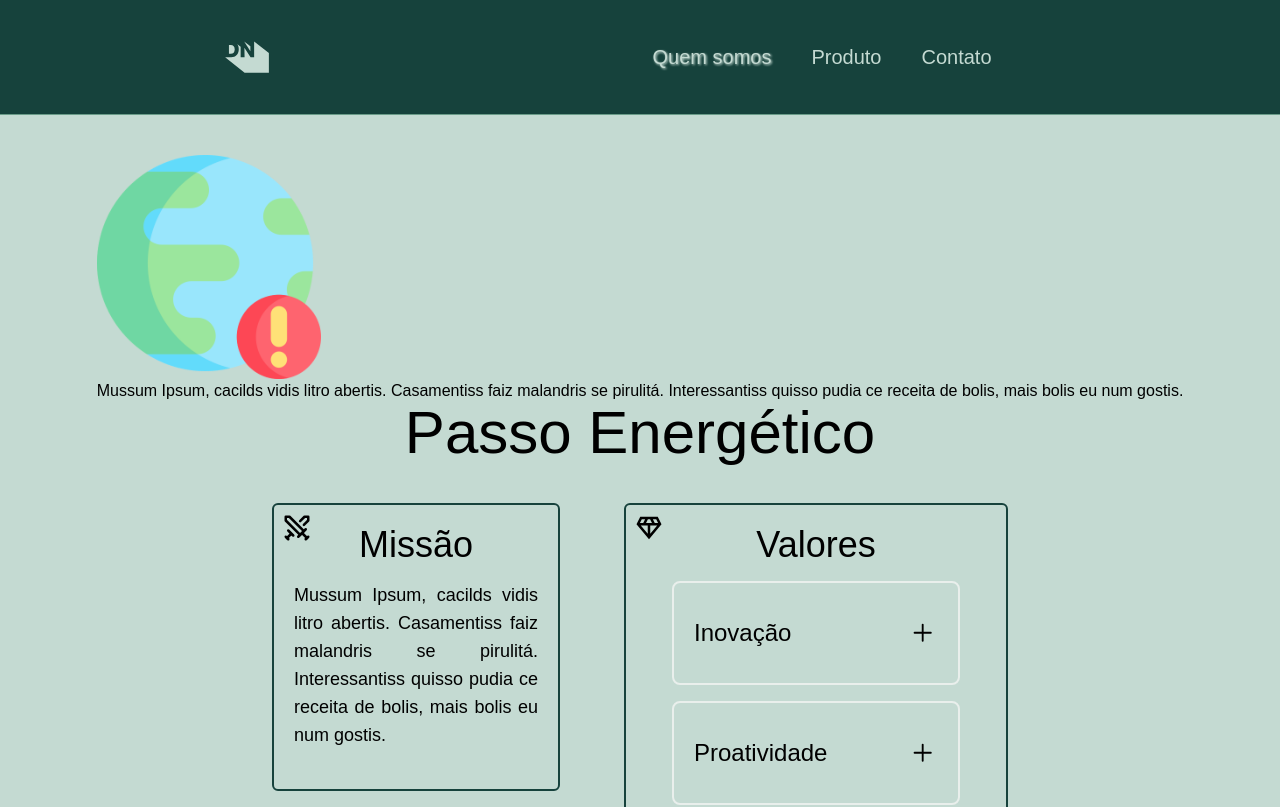
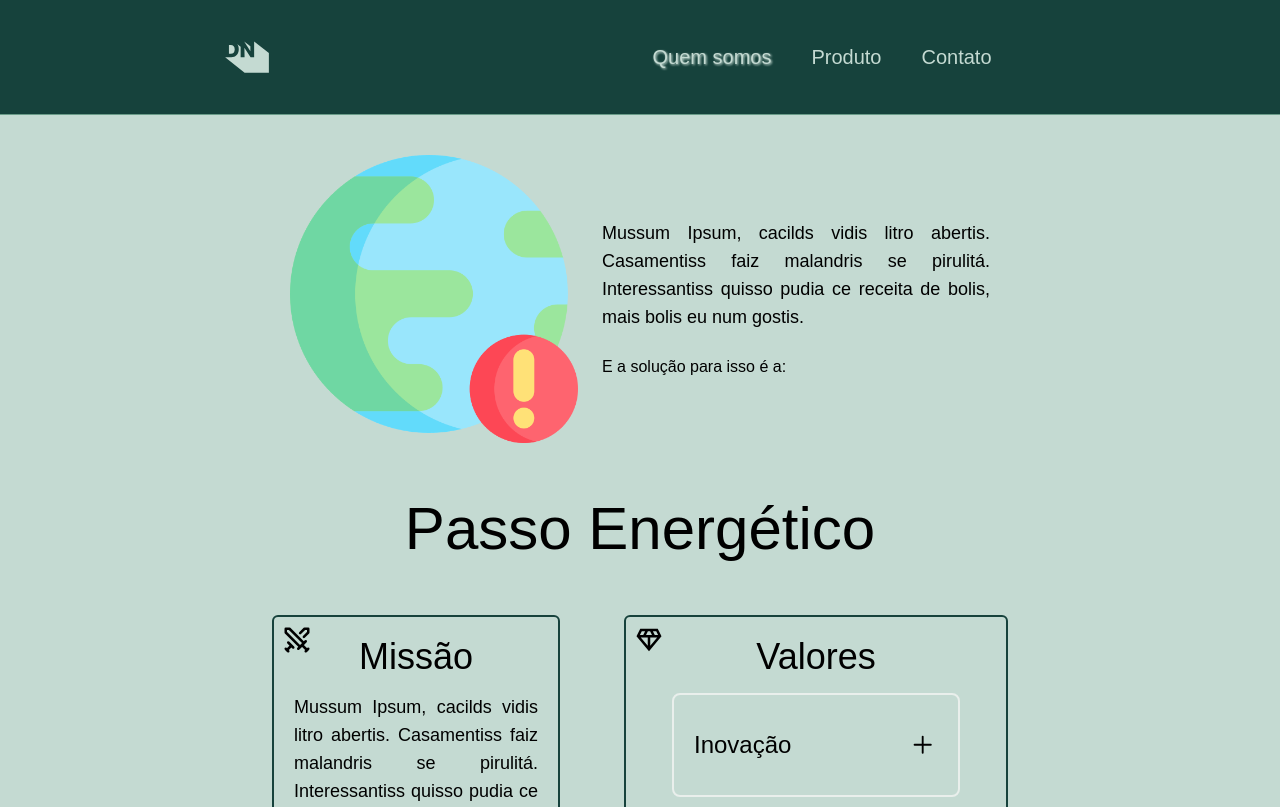
Before and after one commit to pedrohmartinsa/GS, a React (Vite) app in the folder gs/: page /about in a window 1280 px wide. Shown: the top 807 px of the page. Built offline with nearby package versions, Linux system fonts and the light colour scheme.

Commit message:
terminei a aba de quem somos

```diff
--- a/gs/src/pages/About.jsx
+++ b/gs/src/pages/About.jsx
@@ -5,33 +5,42 @@ import { AnimatePresence, motion } from "framer-motion";
 import { GoPlus } from "react-icons/go";
 import { MdOutlineExpandLess } from "react-icons/md";
 
-
 import { LuSwords } from "react-icons/lu";
 import { MdOutlineDiamond } from "react-icons/md";
 import { IoEyeOutline } from "react-icons/io5";
 
-import { AiFillInstagram } from "react-icons/ai";
-import { IoLogoWhatsapp } from "react-icons/io";
-import { FaSquareXTwitter } from "react-icons/fa6";
 
 import global from './assets/global.png'
 
 export default function About() {
     return(
         <>
-           <main className="flex flex-col items-center pt-10 pb-10">
+           <main className="flex flex-col items-center gap-4 pt-10 pb-10">
+                <Introduction/>
+                <Name/>
+                <MVV/>
+           </main>
+        </>
+    )
+}
 
+function Introduction() {
+    return(
+        <>
+        <div className="flex flex-col md:flex-row gap-6 items-center w-56 md:w-[700px] mb-10">
+            <img className="md:w-72" src={global} alt="globo em perigo" />
+            <div className="flex flex-col gap-6">
+                <p className="text-justify md:text-lg">Mussum Ipsum, cacilds vidis litro abertis. Casamentiss faiz malandris se pirulitá. Interessantiss quisso pudia ce receita de bolis, mais bolis eu num gostis.</p>
+                <p>E a solução para isso é a:</p>
+            </div>
+        </div>
+        </>
+    )
+}
 
-                <div>
-                    <img className="w-56" src={global} alt="globo em perigo" />
-                    <p>Mussum Ipsum, cacilds vidis litro abertis. Casamentiss faiz malandris se pirulitá. Interessantiss quisso pudia ce receita de bolis, mais bolis eu num gostis.</p>
-                    <p></p>
-                </div>
-
-                <Name/>
-
-
-
+function MVV() {
+    return(
+        <>
             <div className="flex flex-col md:flex-row gap-16 mt-10">
                 <div className="flex flex-col md:justify-between gap-10">
                     <div className="relative flex flex-col gap-4 items-center w-72 md:h-72 border-2 border-primary rounded-md p-5">
@@ -66,12 +75,10 @@ export default function About() {
                     />
                 </div>
             </div>
-
-
-           </main>
         </>
     )
 }
+
 
 function CardAnimation( {title, text} ) {
 
--- a/gs/src/pages/Contact.jsx
+++ b/gs/src/pages/Contact.jsx
@@ -1,7 +1,7 @@
 export default function Contact() {
     return(
         <>
-            <h1 className="">Contact</h1>
+
         </>
     )
 }
```
Lines whose indentation alone changed are shown as unchanged.
